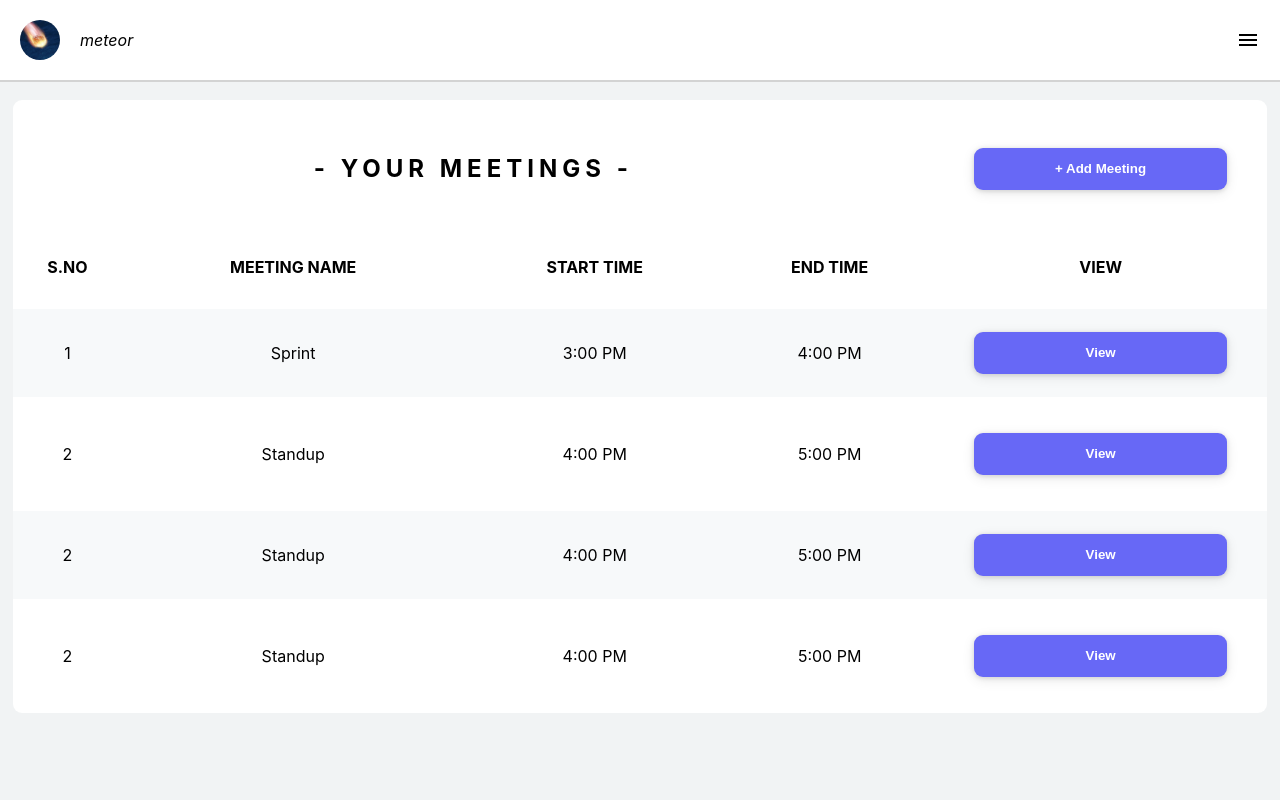
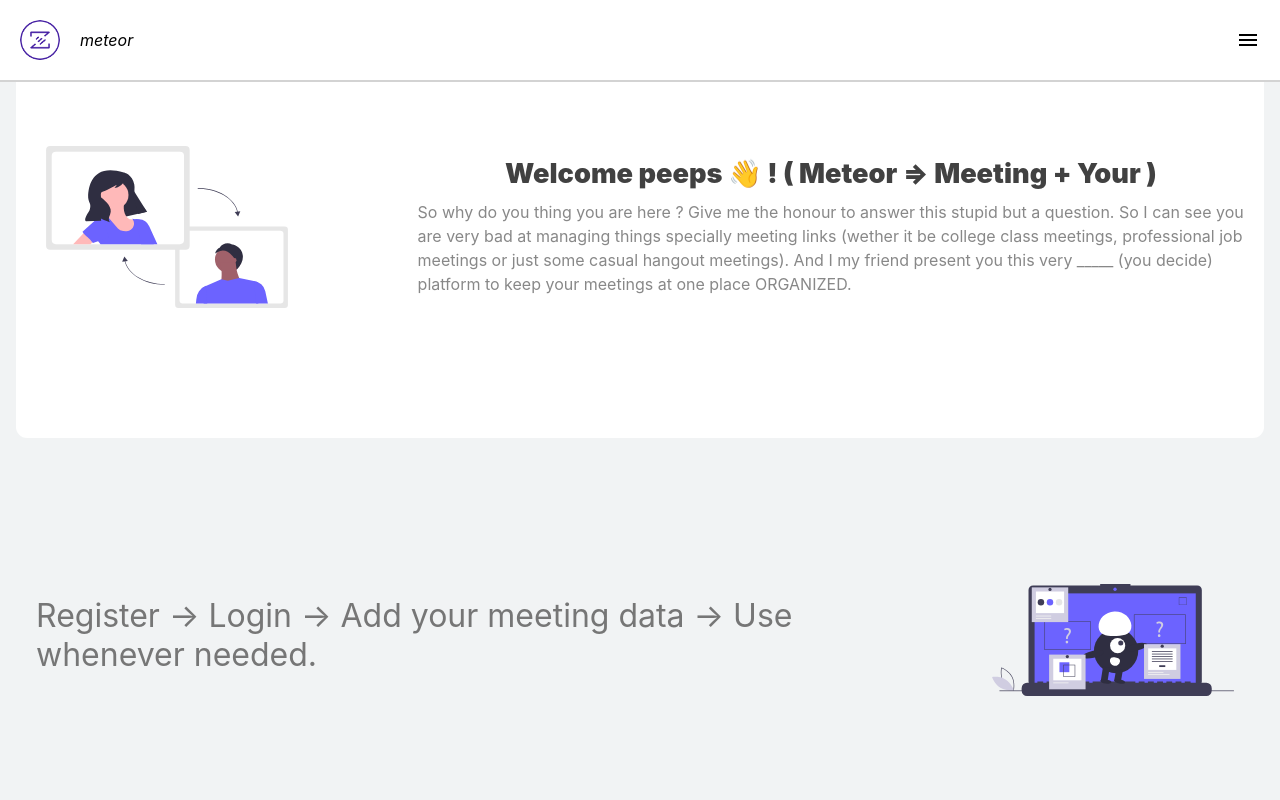
Before and after one commit to RgnDunes/Meteor, a React (Create React App) app: page /dashboard in a window 1280 px wide. Shown: the top 800 px of the page. Built offline with nearby package versions, Linux system fonts and the light colour scheme.

Commit message:
Minor changes
 - Add Logo
 - Change Table heading from Data to Date (yyyy-mm-dd)
 - Add condition for appearance of Dashboard and Add Data Form.

```diff
--- a/public/index.html
+++ b/public/index.html
@@ -2,7 +2,7 @@
 <html lang="en">
   <head>
     <meta charset="utf-8" />
-    <link rel="icon" href="./meteor.jpeg" />
+    <link rel="icon" href="./meteorLogo.png" />
     <meta name="viewport" content="width=device-width, initial-scale=1" />
     <meta name="theme-color" content="#000000" />
     <meta
--- a/src/web/WebApp.js
+++ b/src/web/WebApp.js
@@ -6,9 +6,11 @@ import LandingPage from "./pages/LandingPage/LandingPage";
 import Dashboard from "./pages/Dashboard/Dashboard";
 import AddData from "./pages/Dashboard/AddData/AddData";
 import { BrowserRouter as Router, Switch, Route } from "react-router-dom";
+import { useStateValue } from "../StateProvider";
 
 const WebApp = () => {
   const [sliderOpen, setSliderOpen] = useState(false);
+  const [{ user }, dispatch] = useStateValue();
 
   useEffect(() => {
     if (sliderOpen) {
@@ -39,12 +41,17 @@ const WebApp = () => {
           <Route path="/home">
             <LandingPage />
           </Route>
+          {user && (
             <Route path="/dashboard/add_data">
               <AddData />
             </Route>
+          )}
+          {user && (
             <Route path="/dashboard">
               <Dashboard />
             </Route>
+          )}
+
           <Route path="/">
             <LandingPage />
           </Route>
--- a/src/web/components/Navbar/Navbar.js
+++ b/src/web/components/Navbar/Navbar.js
@@ -2,7 +2,7 @@ import React, { useState, useEffect } from "react";
 import { NavContainer, NavContainerSection, NavLogo } from "./Navbar.elements";
 import MenuIcon from "@material-ui/icons/Menu";
 import CloseIcon from "@material-ui/icons/Close";
-import WebLogo from "../../../meteor.jpeg";
+import WebLogo from "../../../meteorLogo.png";
 import { Link } from "react-router-dom";
 
 const Navbar = ({ sliderOpen, toggleSliderClose, toggleSliderOpen }) => {
--- a/src/web/pages/Dashboard/Dashboard.js
+++ b/src/web/pages/Dashboard/Dashboard.js
@@ -24,14 +24,16 @@ const Dasboard = () => {
         <TableRow>
           <TableHeading>S.No</TableHeading>
           <TableHeading>Meeting Name</TableHeading>
+          <TableHeading>Date (yyyy-mm-dd)</TableHeading>
           <TableHeading>Start Time</TableHeading>
           <TableHeading>End Time</TableHeading>
-          <TableHeading>View</TableHeading>
+          <TableHeading></TableHeading>
         </TableRow>
 
         <TableRow>
           <TableData>1</TableData>
           <TableData>Sprint</TableData>
+          <TableData>2021-07-10</TableData>
           <TableData>3:00 PM</TableData>
           <TableData>4:00 PM</TableData>
           <TableData>
@@ -42,6 +44,7 @@ const Dasboard = () => {
         <TableRow>
           <TableData>2</TableData>
           <TableData>Standup</TableData>
+          <TableData>2021-07-10</TableData>
           <TableData>4:00 PM</TableData>
           <TableData>5:00 PM</TableData>
           <TableData>
@@ -52,6 +55,7 @@ const Dasboard = () => {
         <TableRow>
           <TableData>2</TableData>
           <TableData>Standup</TableData>
+          <TableData>2021-07-10</TableData>
           <TableData>4:00 PM</TableData>
           <TableData>5:00 PM</TableData>
           <TableData>
@@ -62,6 +66,7 @@ const Dasboard = () => {
         <TableRow>
           <TableData>2</TableData>
           <TableData>Standup</TableData>
+          <TableData>2021-07-10</TableData>
           <TableData>4:00 PM</TableData>
           <TableData>5:00 PM</TableData>
           <TableData>
```
Also changed, not shown: public/meteorLogo.png (added), src/meteorLogo.png (added). Lines whose indentation alone changed are shown as unchanged.
